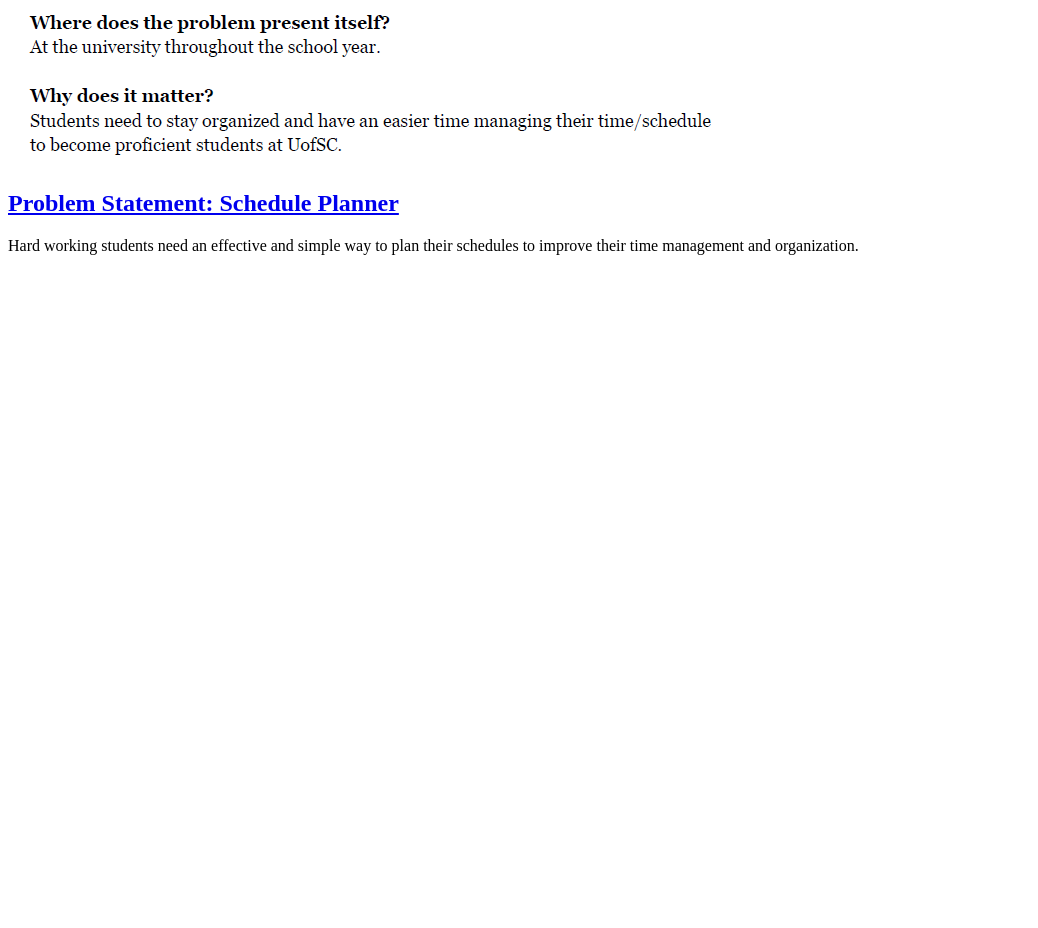
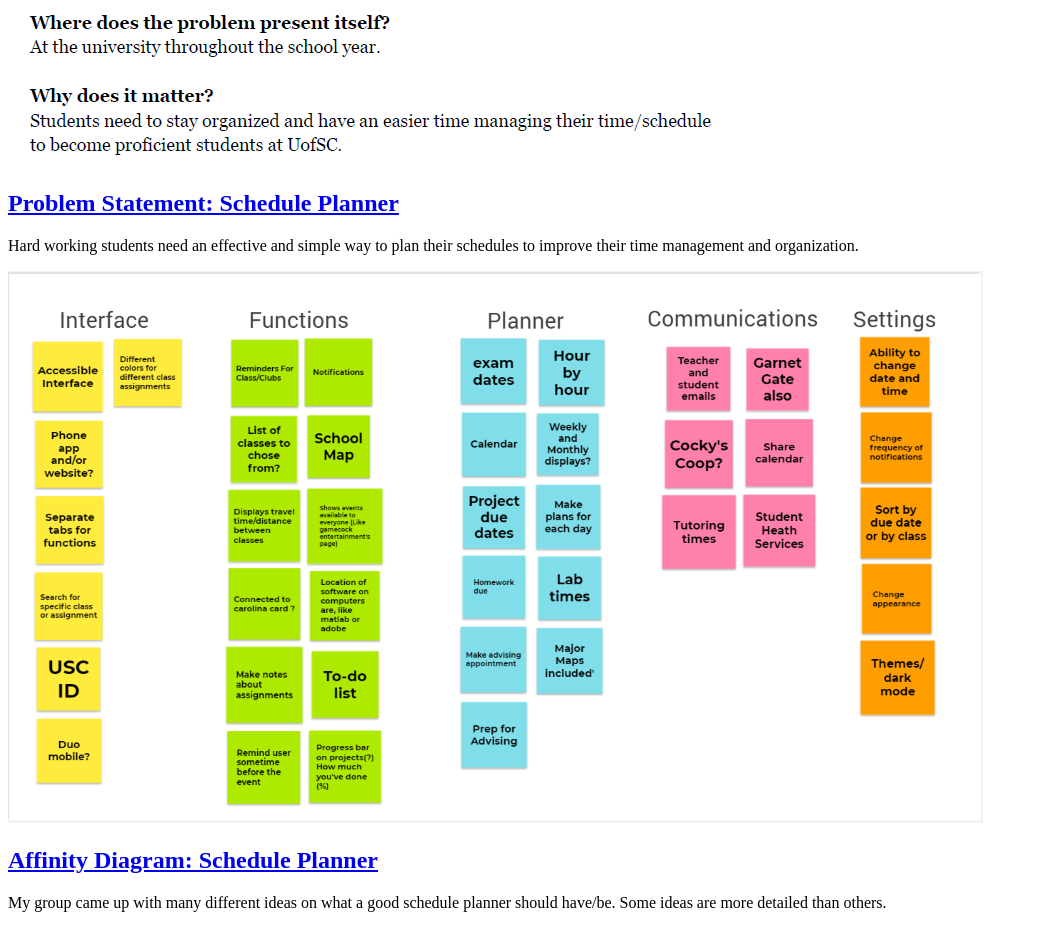
Before and after one commit to GElsey55/GElsey55.github.io, a plain HTML site: page index.html in a window 1280 px wide. Shown: the part 500-1428 px from the top of the page, without its empty margins (0-1038 px from the left). Before the commit the page ends 800 px from the top, so only its background shows below. Drawn offline with Linux system fonts and the light colour scheme.

Commit message:
Add files via upload

```diff
--- a/index.html
+++ b/index.html
@@ -8,6 +8,7 @@
 
         <p>Coding is very fun!</p>
 
+        <!-- Problem Statement Assignment-->
         <section class="assignment">
             <a href="files/Problem Statement.pdf"><img src="images/Problem Statement.PNG"></a>
             <section class="ass-details">
@@ -16,6 +17,16 @@
                     Hard working students need an effective and simple way to plan their schedules to improve their time management and organization.
                 </p>
             </section>
+
+        <!-- Affinity Diagram Assignment-->
+        <section class="assignment">
+            <a href="files/affinity-diagram.pdf"><img src="images/Affinity Diagram.PNG"></a>
+            <section class="ass-details">
+                <a href="files/affinity-diagram.pdf"><h2>Affinity Diagram: Schedule Planner</h2></a>
+                <p>
+                    My group came up with many different ideas on what a good schedule planner should have/be. Some ideas are more detailed than others.
+                </p>
+            </section>
         </section>
     </body>
 </html>
```
Also changed, not shown: images/Affinity Diagram.PNG (added), 1 other file.
